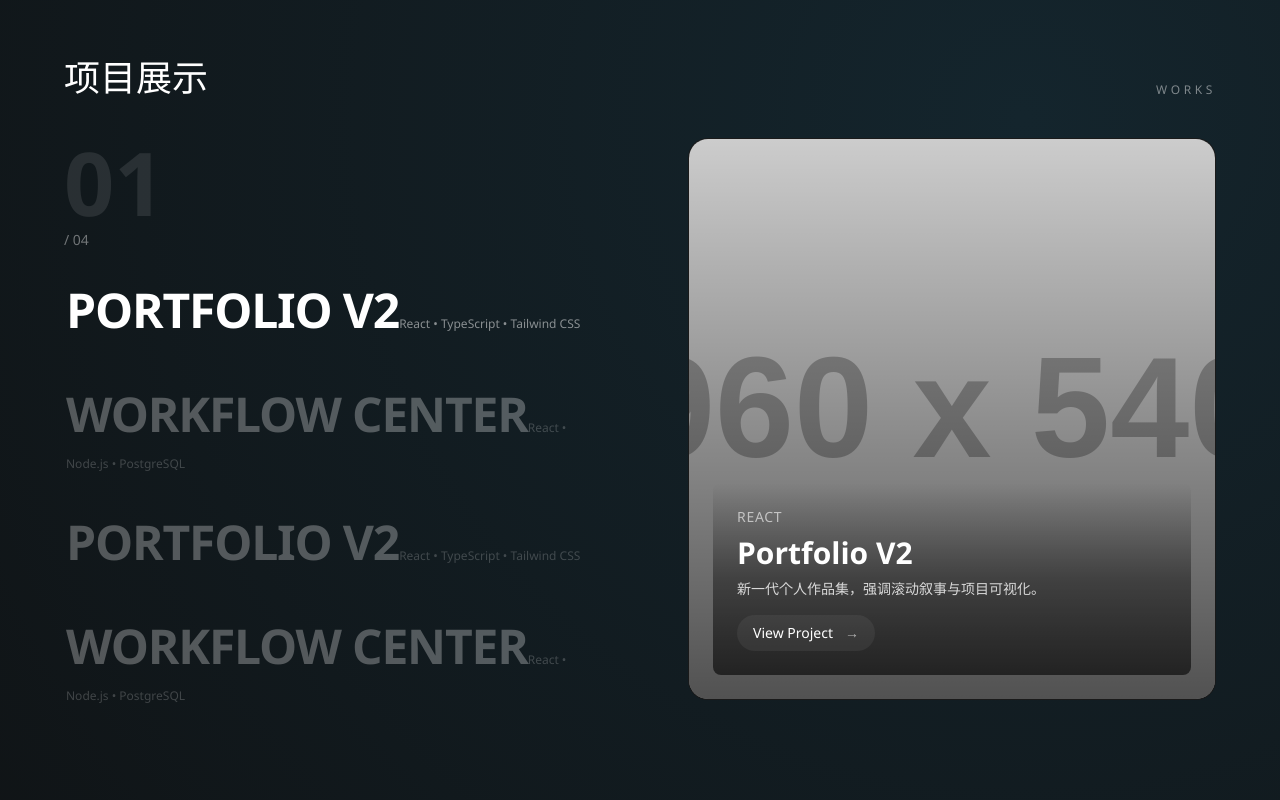
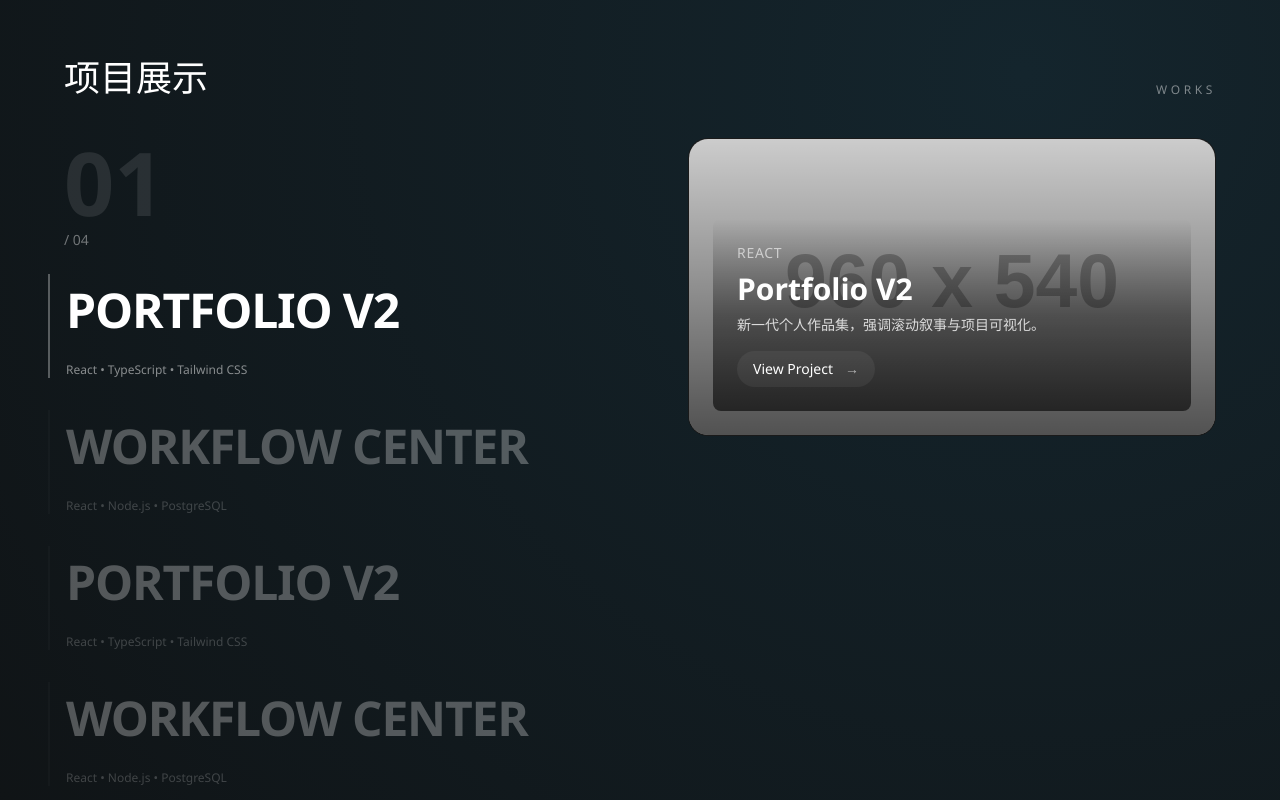
Before and after one commit to achelie/developer_portfolio, a React (Vite) app: page / in a window 1280 px wide. Shown: the part 3840-4640 px from the top of the page. Built offline with nearby package versions, Linux system fonts and the light colour scheme.

Commit message:
将项目展示基础样式完成

```diff
--- a/src/components/Projects.tsx
+++ b/src/components/Projects.tsx
@@ -14,7 +14,7 @@ export default function Projects() {
       </div>
 
       <div className="grid gap-8 lg:grid-cols-2 items-start">
-        <aside className="relative lg:sticky lg:top-24 lg:h-[calc(100vh-6rem)] lg:overflow-auto lg:pr-8">
+        <aside className="relative lg:sticky lg:top-24 lg:pr-8">
           <div className="mb-6">
             <div className="text-[56px] lg:text-[88px] font-extrabold text-white/10 leading-none">
               {String(active + 1).padStart(2, '0')}
@@ -31,10 +31,10 @@ export default function Projects() {
                 }`}
               >
                 <div className={`-ml-4 pl-4 border-l-2 ${idx === active ? 'border-white/30' : 'border-white/6'}`}>
-                  <span className={`text-[28px] lg:text-[48px] font-extrabold uppercase tracking-tight ${idx === active ? 'text-white' : 'text-white/70'}`}>
+                  <span className={`block text-[28px] lg:text-[48px] font-extrabold uppercase tracking-tight ${idx === active ? 'text-white' : 'text-white/70'}`}>
                     {project.name}
                   </span>
-                  <span className="text-xs text-white/50">{project.stack?.join(' • ')}</span>
+                  <span className="block text-xs text-white/50 mt-4">{project.stack?.join(' • ')}</span>
                 </div>
               </button>
             ))}
@@ -46,7 +46,7 @@ export default function Projects() {
             <img
               src={activeProject.imageUrl}
               alt={activeProject.name}
-              className="w-full h-[min(70vh,720px)] object-cover block"
+              className="w-full h-auto object-cover block"
               loading="lazy"
             />
 
```
